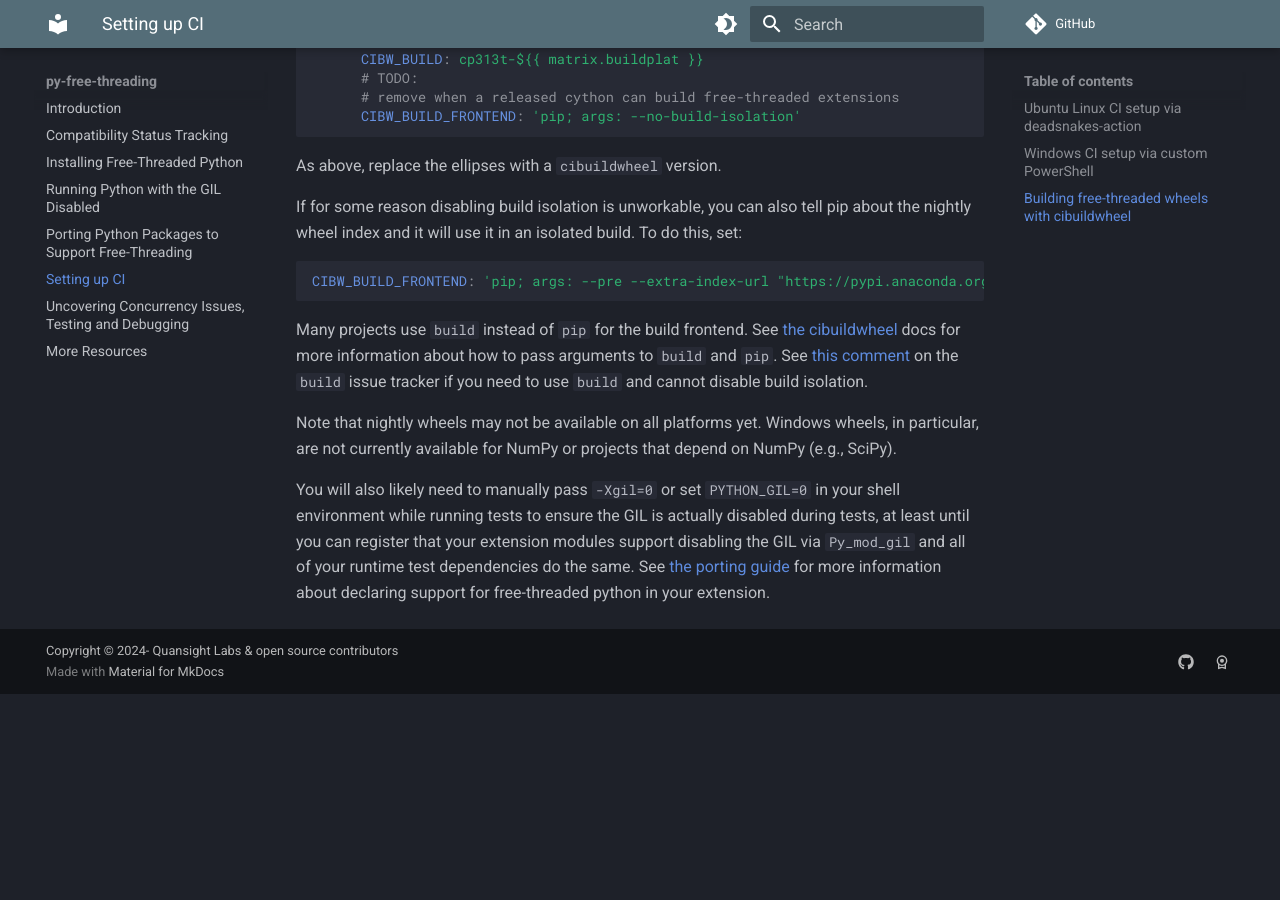
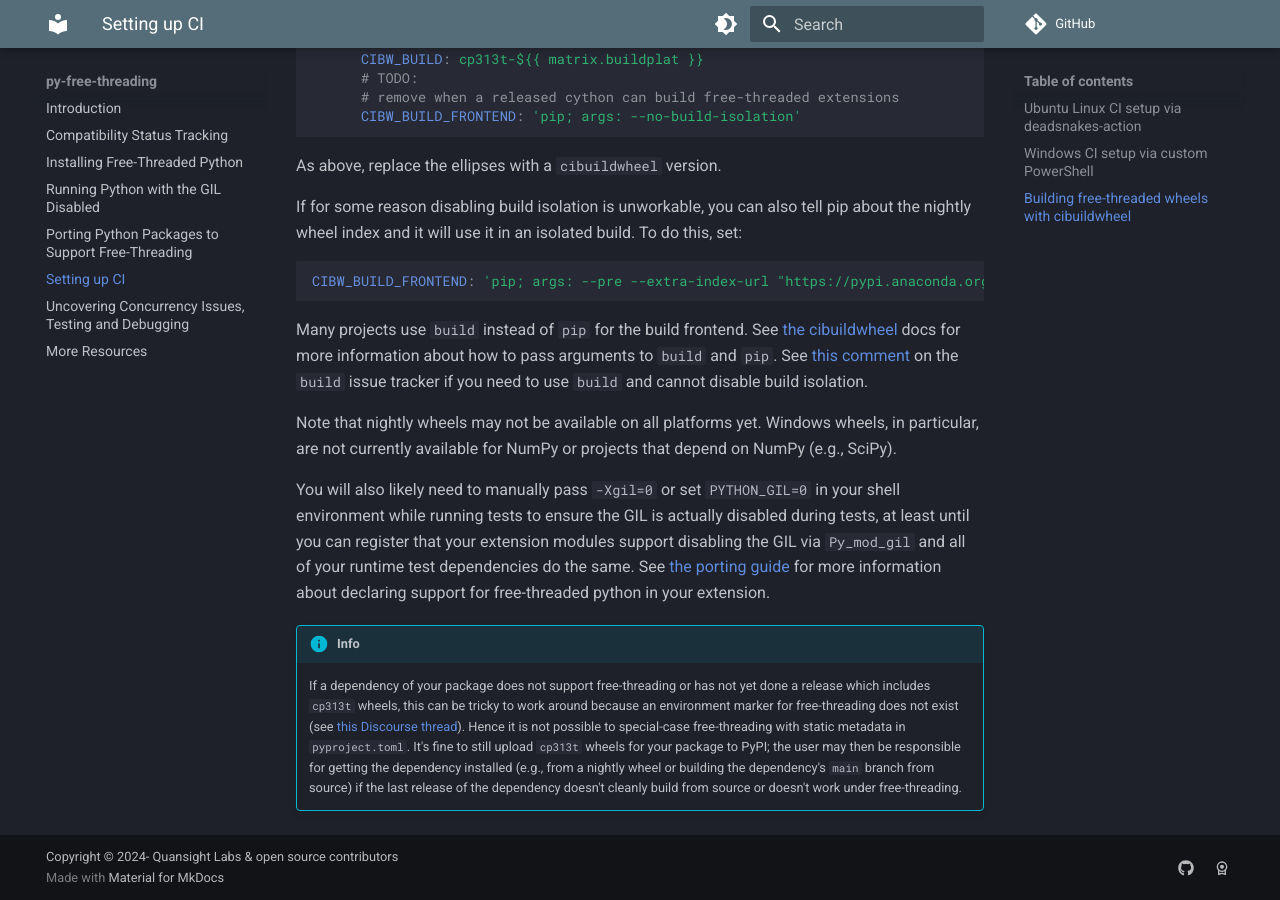
Before and after one commit to Quansight-Labs/free-threaded-compatibility, an MkDocs documentation site: the page built from docs/ci.md, in a window 1280 px wide and 900 px high, scrolled down 1700 px. Built offline with MkDocs 1.6.1 and Material for MkDocs 9.7.7, drawn with Linux system fonts in a browser that asks for light colours; comment, search, counter and statistics services are not loaded; before the commit the page ends 2394 px from its top, so only the background shows below that.

Commit message:
Add doc content on environment markers and `Py_GIL_disabled` configvar

```diff
--- a/docs/ci.md
+++ b/docs/ci.md
@@ -115,3 +115,16 @@ disabled during tests, at least until you can register that your extension
 modules support disabling the GIL via `Py_mod_gil` and all of your runtime test
 dependencies do the same. See [the porting guide](porting.md) for more
 information about declaring support for free-threaded python in your extension.
+
+!!! info
+    If a dependency of your package does not support free-threading or has not
+    yet done a release which includes `cp313t` wheels, this can be tricky to
+    work around because an environment marker for free-threading does not exist
+    (see [this Discourse thread](https://discuss.python.org/t/environment-marker-for-free-threading/60007)).
+    Hence it is not possible to special-case free-threading with static metadata
+    in `pyproject.toml`. It's fine to still upload `cp313t` wheels for your
+    package to PyPI; the user may then be responsible for getting the
+    dependency installed (e.g., from a nightly wheel or building the
+    dependency's `main` branch from source) if the last release of the
+    dependency doesn't cleanly build from source or doesn't work under
+    free-threading.
```
Also changed, not shown: docs/running-gil-disabled.md (+6 -0 lines).
